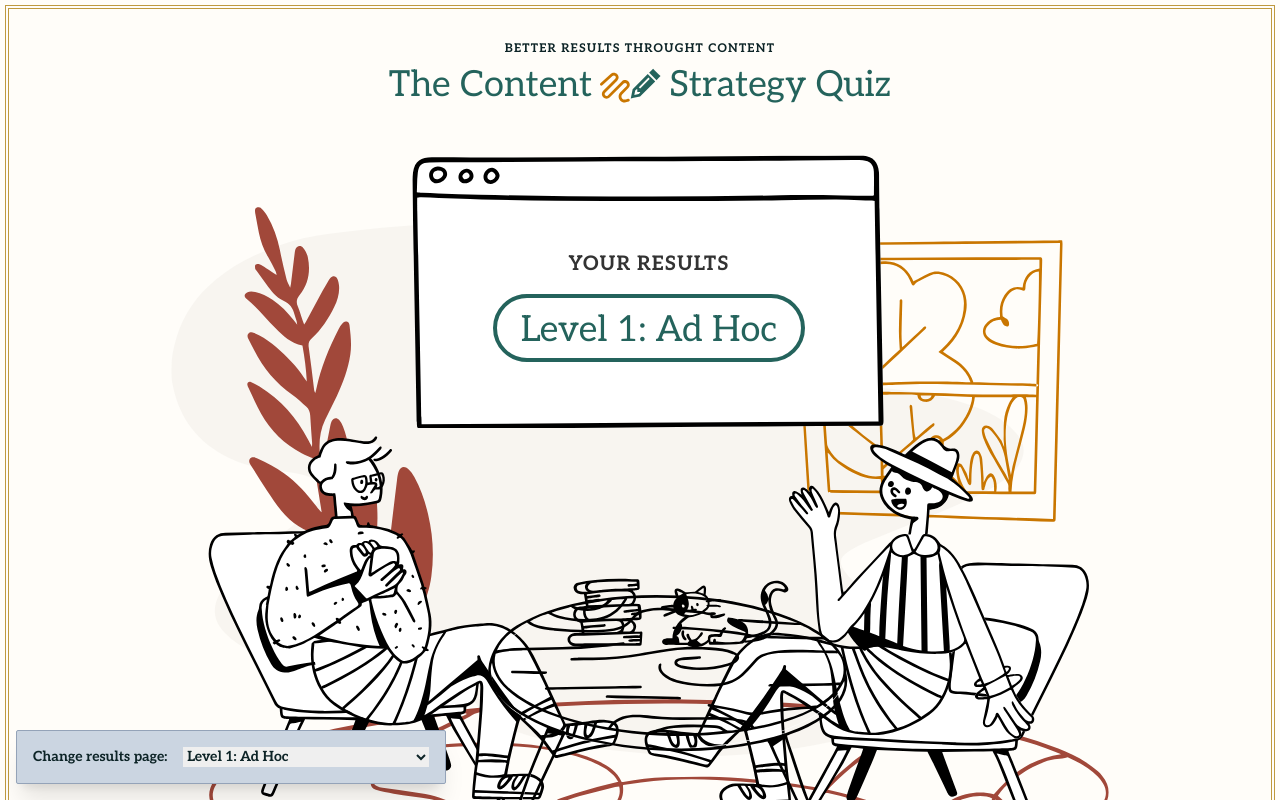
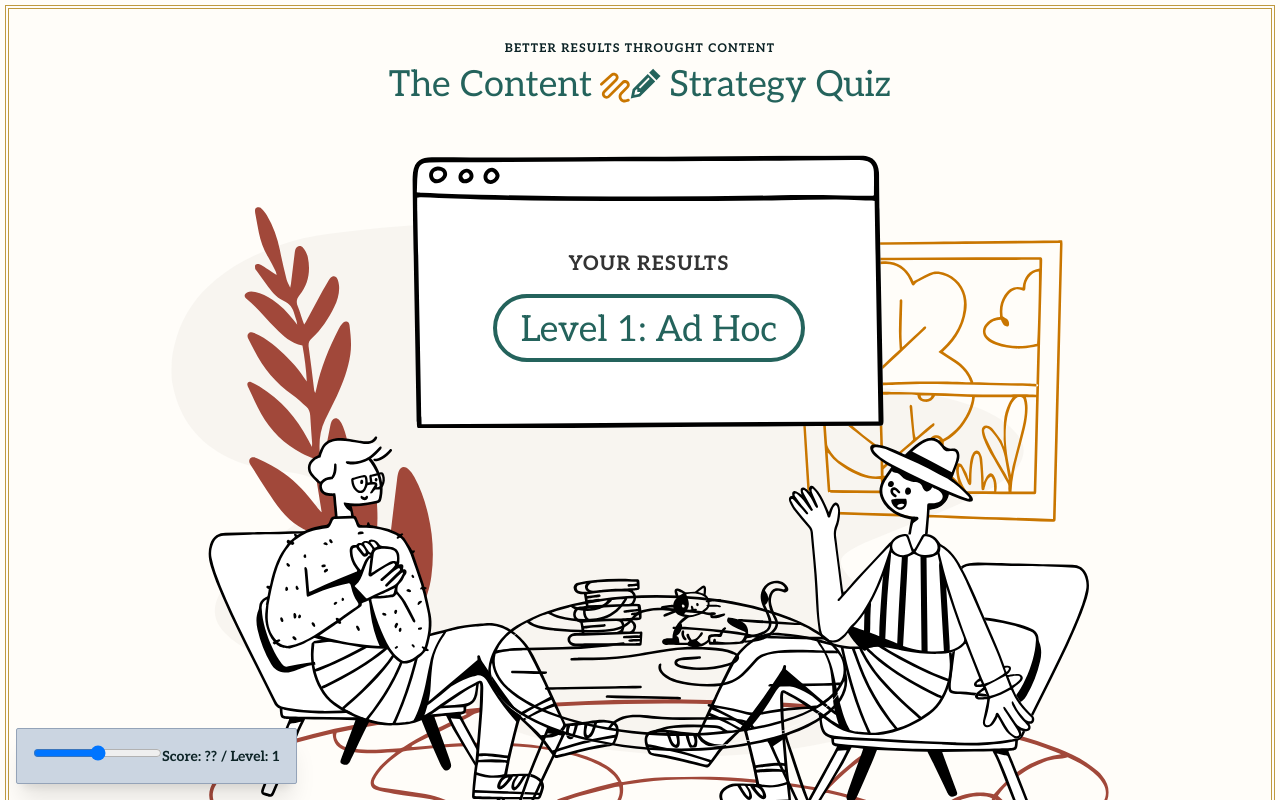
Before and after one commit to fourkitchens/content-maturity-quiz, a Next.js app: page /results in a window 1280 px wide. Shown: the top 800 px of the page. Built offline with nearby package versions, Linux system fonts and the light colour scheme.

Commit message:
score switcher

```diff
--- a/src/app/results/page.js
+++ b/src/app/results/page.js
@@ -18,7 +18,27 @@ import ResultsLevel from '@/components/ResultsLevel';
 import resultsLevelData from '@/data/resultsLevelData';
 import EmailResults from '@/components/EmailResults';
 
-const ResultsSwitcher = ({ setResultsLevel }) => (
+const ResultsSwitcher = ({ setResultsLevel, resultsLevel }) => {
+  const handleChange = (value) => {
+    switch (true) {
+      case value >= 91:
+        setResultsLevel(4);
+        break;
+      case value >= 61:
+        setResultsLevel(3);
+        break;
+      case value >= 41:
+        setResultsLevel(2);
+        break;
+      case value >= 31:
+        setResultsLevel(1);
+        break;
+      default:
+        setResultsLevel(0);
+    }
+  };
+
+  return (
     <div
       className={classNames(
         'text-sm flex flex-row gap-4 bg-slate-300 w-max p-4 rounded-sm fixed left-4 bottom-4 z-50 ',
@@ -26,24 +46,25 @@ const ResultsSwitcher = ({ setResultsLevel }) => (
         'font-bold text-3xl shadow-xl'
       )}
     >
-    <label htmlFor="results">Change results page:</label>
-    <select
-      name="results"
-      id="results"
+      <div>
+        <input
+          type="range"
+          id="score"
+          name="score"
+          min="0"
+          max="100"
           onChange={(e) => {
-        setResultsLevel(e.target.value);
+            handleChange(e.target.value);
           }}
-    >
-      {resultsLevelData.map((result, i) => (
-        <option value={i} key={i}>
-          {result.title}
-        </option>
-      ))}
-    </select>
+        />
+        <label htmlFor="score">Score: ?? / Level: {resultsLevel + 1} </label>
+      </div>
     </div>
   );
+};
 
 ResultsSwitcher.propTypes = {
+  resultsLevel: PropTypes.number.isRequired,
   setResultsLevel: PropTypes.func.isRequired,
 };
 
@@ -52,7 +73,10 @@ export default function Results() {
 
   return (
     <Layout>
-      <ResultsSwitcher setResultsLevel={setResultsLevel} />
+      <ResultsSwitcher
+        setResultsLevel={setResultsLevel}
+        resultsLevel={resultsLevel}
+      />
       <Section className="relative !mt-[175px] md:!mt-[170px]">
         <div
           className={classNames(
```
Lines whose indentation alone changed are shown as unchanged.
